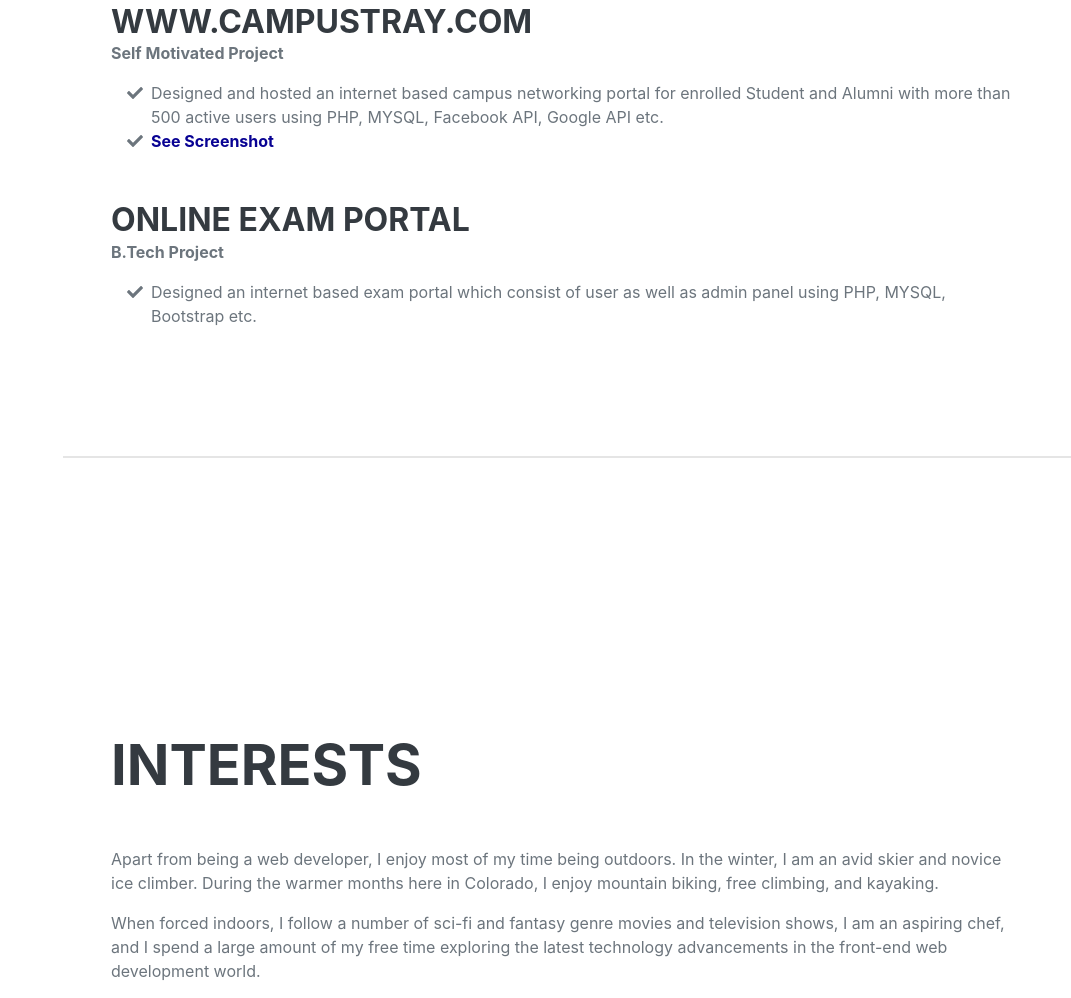
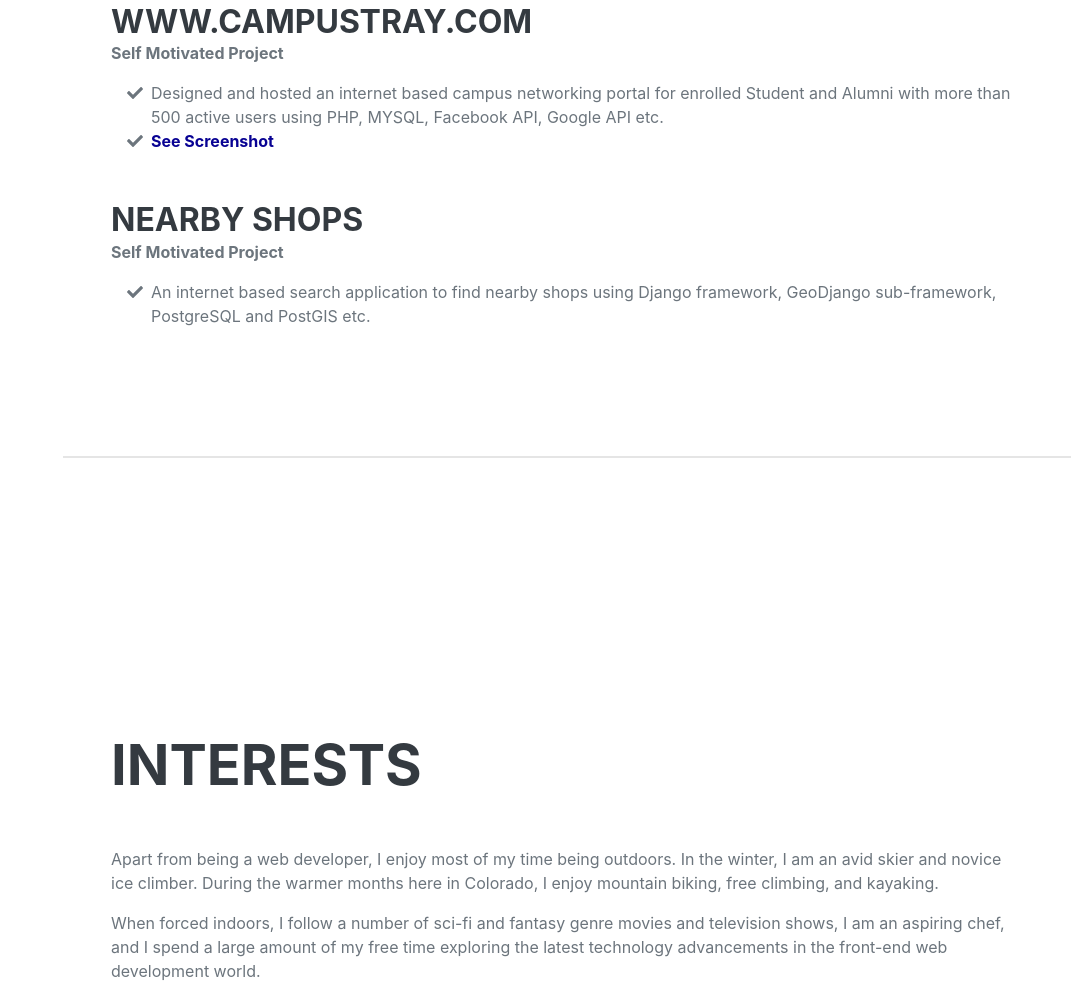
Before and after one commit to imln/imln.github.io, a plain HTML site: page index.html in a window 1280 px wide. Shown: the part 4888-5886 px from the top of the page, without its empty margins (209-1280 px from the left). Drawn offline with nearby package versions, Linux system fonts and the light colour scheme; a web font is replaced by a local one.

Commit message:
new project nearby shop added

```diff
--- a/index.html
+++ b/index.html
@@ -407,8 +407,8 @@
 
                     <div class="d-flex flex-column flex-md-row justify-content-between mb-5">
                         <div class="flex-grow-1">
-                            <h3 class="mb-0">ONLINE EXAM PORTAL</h3>
-                            <div class="mb-3"><b>B.Tech Project</b></div>
+                            <h3 class="mb-0">Nearby Shops</h3>
+                            <div class="mb-3"><b>Self Motivated Project</b></div>
 
                             <div>
 
@@ -416,7 +416,7 @@
 
                                 <li>
                                     <span class="fa-li"><i class="fas fa-check"></i></span>
-                                    Designed an internet based exam portal which consist of user as well as admin panel using PHP, MYSQL, Bootstrap etc.
+                                    An internet based search application to find nearby shops  using Django framework, GeoDjango sub-framework, PostgreSQL and PostGIS etc.
                                 </li>
 
 
```
